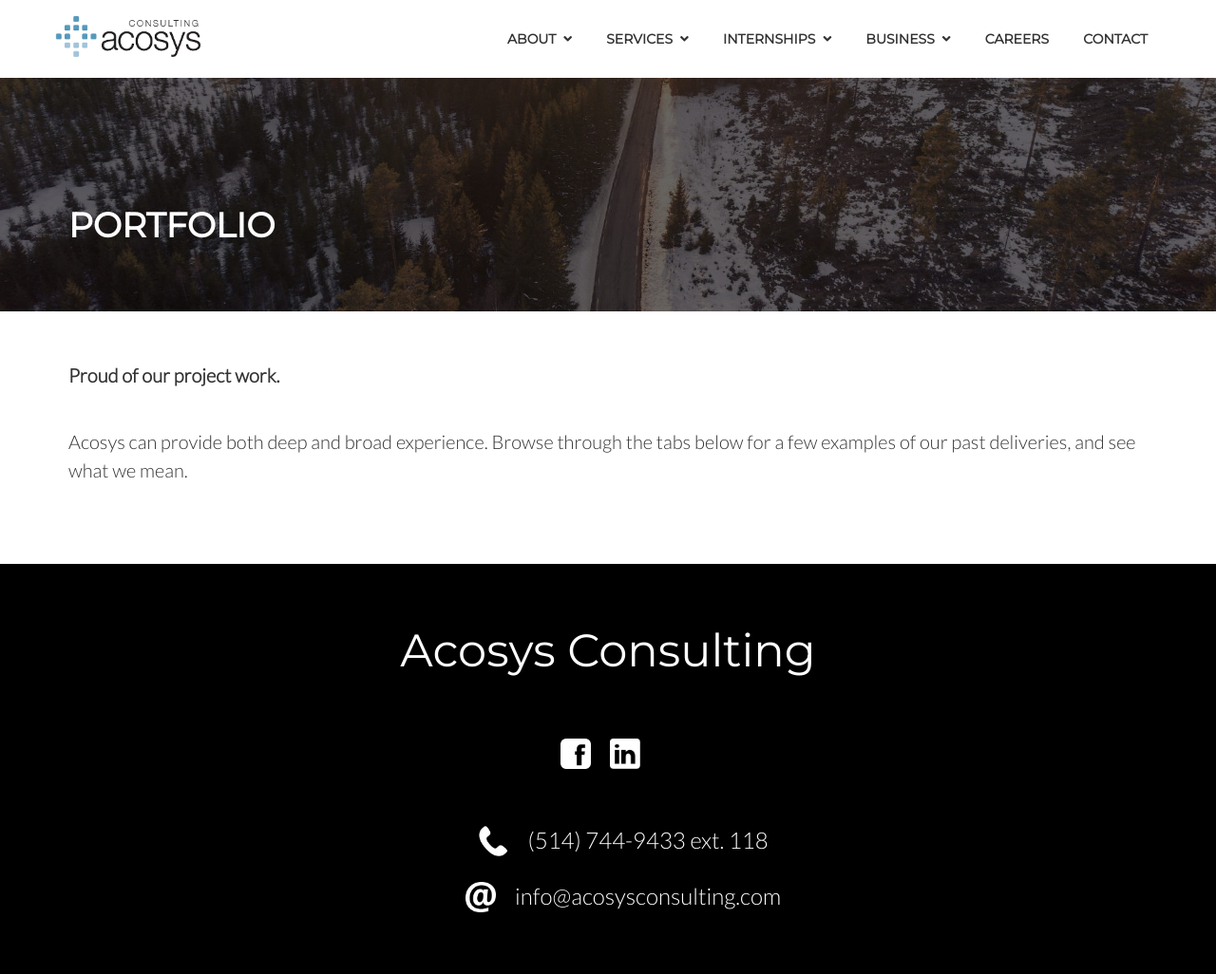
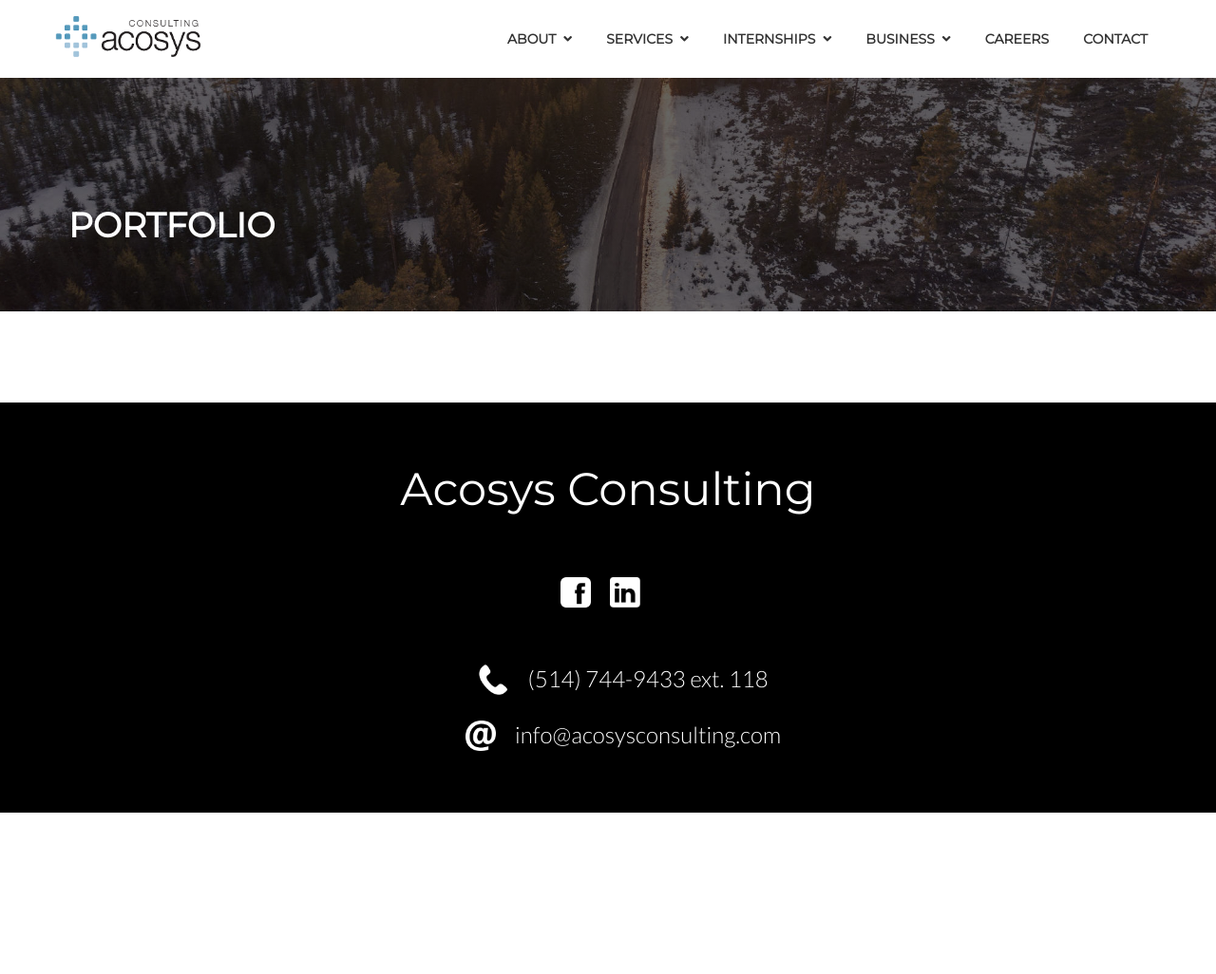
Before and after one commit to ouarez/acosys, a Jekyll site: the page built from business/portfolio.md, in a window 1280 px wide. Shown: the whole page at 95% size. Built offline with Jekyll 4.4.1, drawn with Linux system fonts in a browser that asks for light colours; nearby versions of some CDN libraries; a script that is not in the unit is left out; after the commit the page ends 900 px from its top, so only the background shows below that; some of the changed lines change nothing that is shown.

Commit message:
Update Business Pages “portfolio”

```diff
--- a/business/portfolio.md
+++ b/business/portfolio.md
@@ -3,39 +3,64 @@
 layout: portfolio
 permalink: /business/portfolio
 description: >-
-    Proud of our project work. Acosys can provide both deep and broad experience. Browse through the tabs below for a few
-    examples of our past deliveries, and see what we mean.
+  Proud of our project work. Acosys can provide both deep and broad experience.
+  Browse through the tabs below for a few examples of our past deliveries, and
+  see what we mean.
 cover_image: /img/cover3.jpg
 portfolio:
-  - title: Native Economic Management Software
-    client: Tewatohnhi'saktha (Kahnawake Economic Development Commission)
+  - client: Tewatohnhi'saktha (Kahnawake Economic Development Commission)
     desc: >-
-      The Kahnawake Economic Development Commission (KEDC)'s Native Economic Management
-      Software (NEMS) is a proprietary case management software designed to help economic development
-      organizations keep track of clients, projects, and loans, and act more effectively for the community.
+      The Kahnawake Economic Development Commission (KEDC)'s Native Economic
+      Management Software (NEMS) is a proprietary case management software
+      designed to help economic development organizations keep track of clients,
+      projects, and loans, and act more effectively for the community.
 
 
       Our duties included:
 
 
-      • Analyzing and updating business and system requirements throughout the lifecycle
+      • Analyzing and updating business and system requirements throughout the
+      lifecycle
 
-      • Testing, troubleshooting, and debugging the previously developed software
+      • Testing, troubleshooting, and debugging the previously developed
+      software
 
-      • Developing and customizing the software according to business requirements
+      • Developing and customizing the software according to business
+      requirements
 
       • Performing Quality Assurance Testing in preparation for deployment
 
       • Training three separate business units
 
-      • Deploying the NEMS software in Tewatohnhi'saktha's business environment
+      • Deploying the NEMS software in Tewatohnhi'saktha's business
+      environment
 
 
-      **Technology:** EJB 3 (Enterprise Java Beans 3), Struts framework, Hibernate for persistence, Apache
-      Tiles layout and presentation framework. The application runs in JBoss on CentOS 5 (RHEL
-      compatible), uses MySQL as its data store and employs LDAP to authenticate network users.
+      **Technology:** EJB 3 (Enterprise Java Beans 3), Struts framework,
+      Hibernate for persistence, Apache Tiles layout and presentation framework.
+      The application runs in JBoss on CentOS 5 (RHEL compatible), uses MySQL as
+      its data store and employs LDAP to authenticate network users.
+    title: Native Economic Management Software
+  - client: Canada Post
+    date: Invalid date
+    desc: >-
+      Acosys provided business development services for Canada Post’s Postal
+      Transformation project. This project was Canada Post’s largest since the
+      institution of the Postal Code. Canada Post was upgrading its mail
+      processing technology to make its IT infrastructure state of the art, and
+      transforming its current business model at a national level. Working
+      within a team, our responsibilities included:
+
+
+      • Analyze current states of Canada Post IT infrastructure\
+
+      • Research and recommend infrasturcture improvements\
+
+      • Perform Quality Assurance Testing on Canada Post's equipment and
+      operations\
+
+      • Analyzing mail equipment specifications, vendor RFPs, process
+      documentation, and other sources, to recommend and plan future modes of
+      operation.
+    title: Postal Transformation
 ---
-
-**Proud of our project work.**
-
-Acosys can provide both deep and broad experience. Browse through the tabs below for a few examples of our past deliveries, and see what we mean.
```
